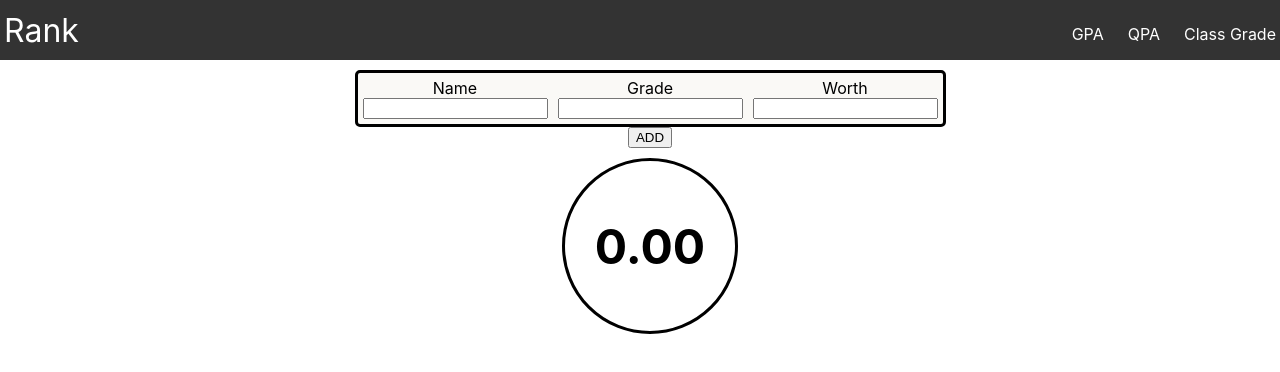
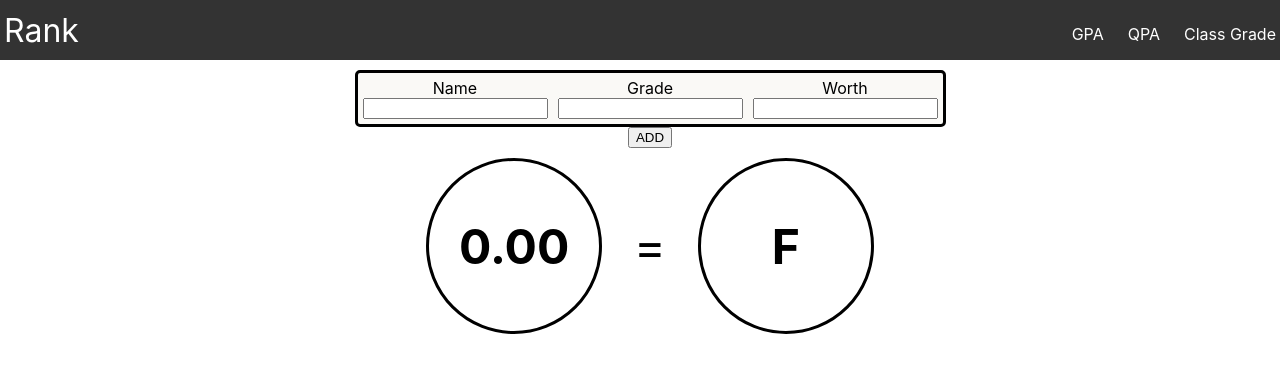
Before and after one commit to bryanmartinez1/rank, a React (Create React App) app: page /classgrade in a window 1280 px wide. Shown: the top 372 px of the page. Built offline with nearby package versions, Linux system fonts and the light colour scheme; the HTML template or start-up script is replaced by a standard one.

Commit message:
Double bubble for Course Grade Page

```diff
--- a/src/Pages/ClassGrade.js
+++ b/src/Pages/ClassGrade.js
@@ -87,6 +87,20 @@ function ClassGrade() {
     }
   }, [deleteBool]);
 
+  function letterGradeConvertor(percentGrade) {
+    if (percentGrade >= 90) {
+      return "A";
+    } else if (percentGrade >= 80) {
+      return "B";
+    } else if (percentGrade >= 70) {
+      return "C";
+    } else if (percentGrade >= 60) {
+      return "D";
+    } else {
+      return "F";
+    }
+  }
+
   return (
     <div className="bodyPart">
       <AddClass
@@ -95,7 +109,13 @@ function ClassGrade() {
         setCredits={setCredits}
       />
       <button onClick={() => addCourseFunction()}>ADD</button>
-      <div className="bubble">{finalGrade.toFixed(2)}</div>
+      <div className="bubbleHolder">
+        <div className="bubble">{finalGrade.toFixed(2)}</div>
+        <div className="equalSign">=</div>
+        <div className="bubble">
+          {letterGradeConvertor(finalGrade.toFixed(2))}
+        </div>
+      </div>
       <div className="coursesDisplay">
         {courseNameList.map((name, index) => (
           <CourseHolder
--- a/src/Pages/Styles/gpa.css
+++ b/src/Pages/Styles/gpa.css
@@ -12,6 +12,14 @@
     justify-content: center;
     width: 100%;
     flex-wrap: wrap;
+}
+
+.bubbleHolder {
+    display: flex;
+    flex-direction: row;
+    text-align: center;
+    justify-content: center;
+    align-items: center;
 }
 
 .bubble {
@@ -29,3 +37,8 @@
     align-items: center;
     justify-content: center;
 }
+
+.equalSign {
+    padding: 2rem;
+    font-size: 3rem;
+}
```
